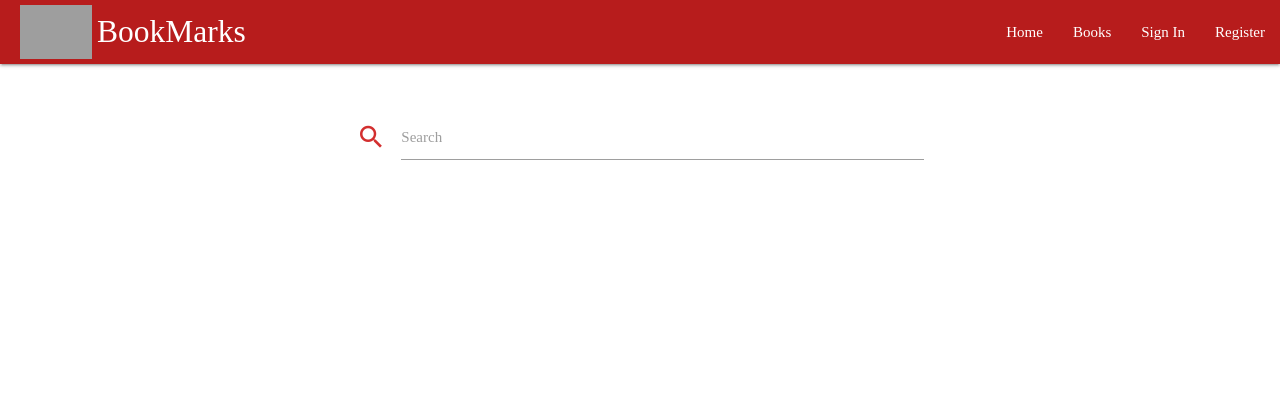
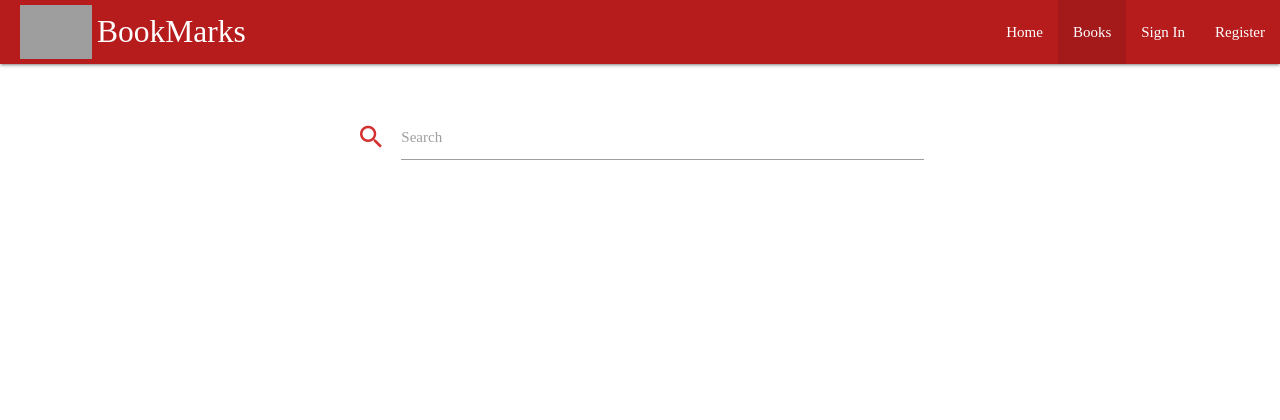
Before and after one commit to ChronoLogic12/bookmarks, a Flask app: page /books in a window 1280 px wide. Shown: the top 420 px of the page. Run offline with Flask 2, Linux system fonts and the light colour scheme; data that the repository does not hold is empty; parts of the project's set-up code (start-up, migrations or seed data) failed here and were passed over; some libraries are stand-ins or nearby versions; some web fonts are replaced; grey boxes are pictures that could not be loaded.

Commit message:
style: add conditional active styling for navbar elements

```diff
--- a/templates/base.html
+++ b/templates/base.html
@@ -35,28 +35,38 @@
             <a href="{{ url_for("home")}}" class="brand-logo">BookMarks</a>
             <a href="#" data-target="navbar" class="sidenav-trigger"><i class="material-icons white-text">menu</i></a>
             <ul class="right hide-on-med-and-down">
-                <li><a href="{{ url_for("home")}}">Home</a></li>
-                <li><a href="{{ url_for("get_all_books")}}">Books</a></li>
+                <li {% if request.path == "/home" %} class="active" {% endif %}><a href="{{ url_for("home")}}">Home</a>
+                </li>
+                <li {% if request.path == "/books" %} class="active" {% endif %}><a
+                        href="{{ url_for("get_all_books")}}">Books</a></li>
                 {% if session.user %}
-                <li><a href="{{ url_for("profile", username=session.user)}}">Profile</a></li>
+                <li {% if request.path == "/profile" %} class="active" {% endif %}><a
+                        href="{{ url_for("profile", username=session.user)}}">Profile</a></li>
                 <li><a href="{{ url_for("logout")}}">Sign Out</a></li>
                 {% else %}
-                <li><a href="{{ url_for("login")}}">Sign In</a></li>
-                <li><a href="{{ url_for("register")}}">Register</a></li>
+                <li {% if request.path == "/login" %} class="active" {% endif %}><a href="{{ url_for("login")}}">Sign
+                        In</a>
+                </li>
+                <li {% if request.path == "/register" %} class="active" {% endif %}><a
+                        href="{{ url_for("register")}}">Register</a></li>
                 {% endif %}
             </ul>
         </div>
     </nav>
 
     <ul class="sidenav" id="navbar">
-        <li><a href="{{ url_for("home")}}">Home</a></li>
-        <li><a href="{{ url_for("get_all_books")}}">Books</a></li>
+        <li {% if request.path == "/home" %} class="active" {% endif %}><a href="{{ url_for("home")}}">Home</a></li>
+        <li {% if request.path == "/books" %} class="active" {% endif %}><a
+                href="{{ url_for("get_all_books")}}">Books</a></li>
         {% if session.user %}
-        <li><a href="{{ url_for("profile", username=session.user)}}">Profile</a></li>
+        <li {% if request.path == "/profile" %} class="active" {% endif %}><a
+                href="{{ url_for("profile", username=session.user)}}">Profile</a></li>
         <li><a href="{{ url_for("logout")}}">Sign Out</a></li>
         {% else %}
-        <li><a href="{{ url_for("login")}}">Sign In</a></li>
-        <li><a href="{{ url_for("register")}}">Register</a></li>
+        <li {% if request.path == "/login" %} class="active" {% endif %}><a href="{{ url_for("login")}}">Sign In</a>
+        </li>
+        <li {% if request.path == "/register" %} class="active" {% endif %}><a
+                href="{{ url_for("register")}}">Register</a></li>
         {% endif %}
     </ul>
 
```
